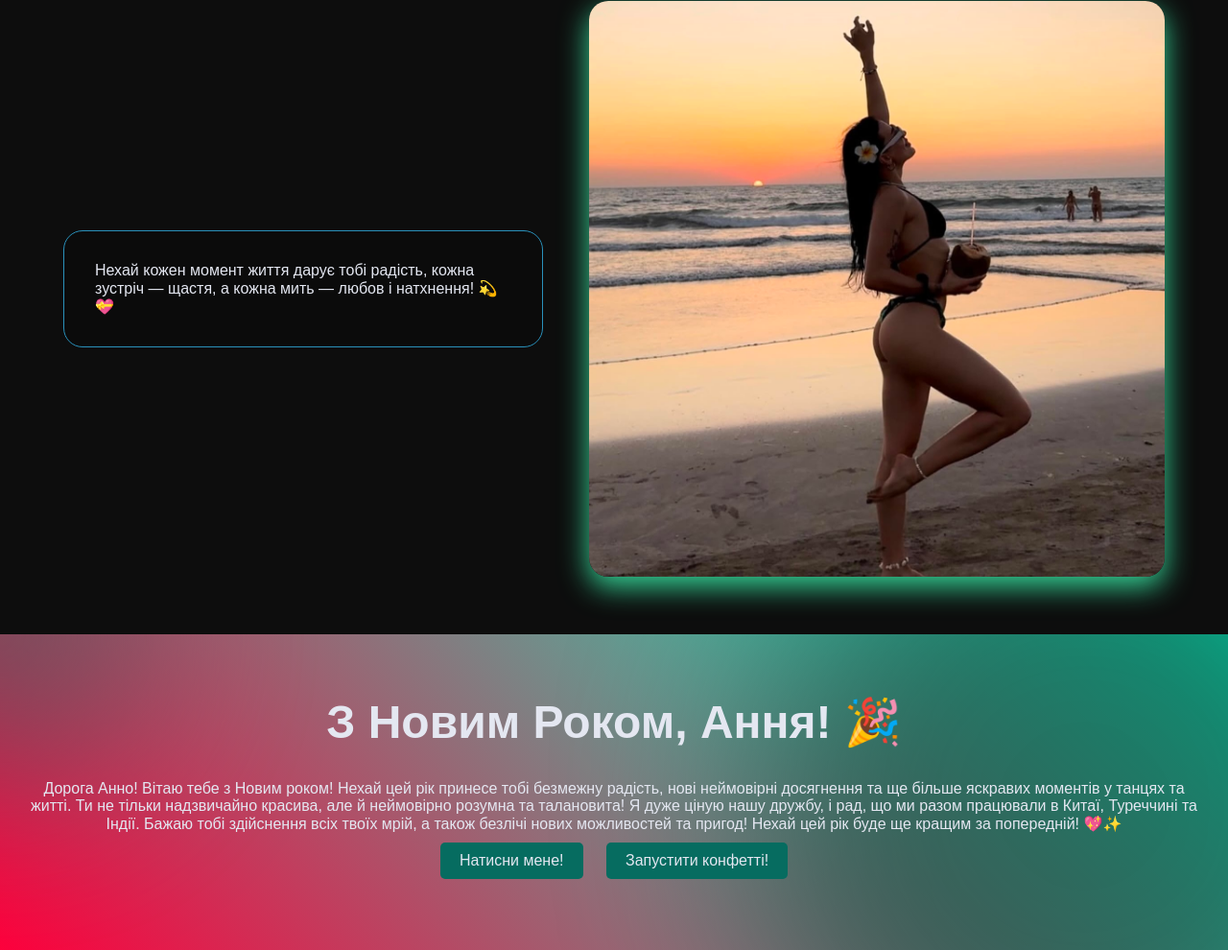
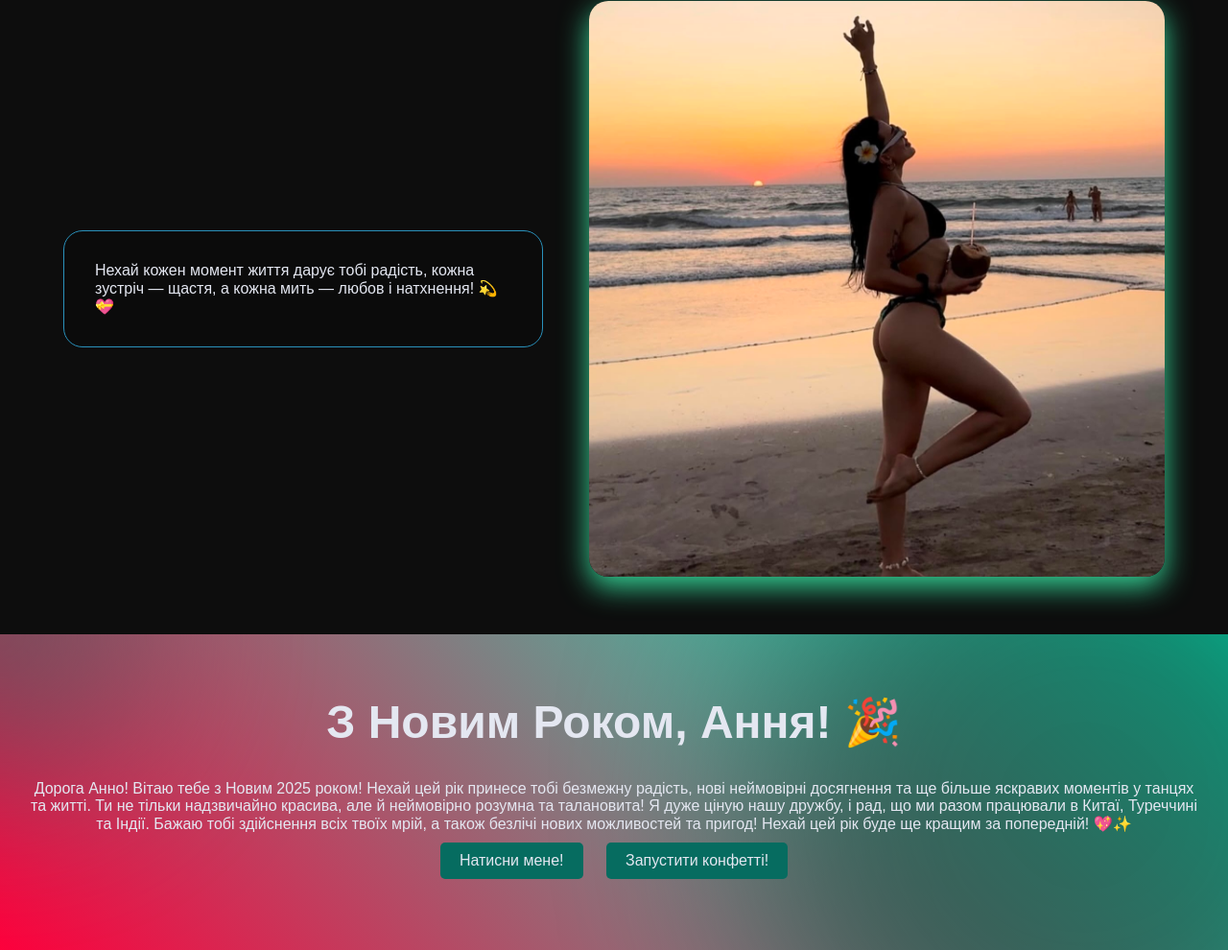
Before and after one commit to VadimKharovyuk/AnnyaKoshka, a plain HTML site: page index.html in a window 1280 px wide. Shown: the part 5899-6889 px from the top of the page at 96% size. Drawn offline with Linux system fonts and the light colour scheme.

Commit message:
add 2025

```diff
--- a/index.html
+++ b/index.html
@@ -3,7 +3,7 @@
 <head>
   <meta charset="UTF-8">
   <meta name="viewport" content="width=device-width, initial-scale=1.0">
-<!--    <title>С Новым Годом!</title>-->
+    <title>С Новым Годом!</title>
   <style>
 
     /*черная  панк*/
@@ -824,7 +824,7 @@
   <div class="footer-content">
     <h2 class="footer-title">З Новим Роком, Ання! 🎉</h2>
     <p class="greeting-text">
-      Дорога Анно! Вітаю тебе з Новим роком! Нехай цей рік принесе тобі безмежну радість, нові неймовірні досягнення та ще більше яскравих моментів у танцях та житті. Ти не тільки надзвичайно красива, але й неймовірно розумна та талановита! Я дуже ціную нашу дружбу, і рад, що ми разом працювали в Китаї, Туреччині та Індії. Бажаю тобі здійснення всіх твоїх мрій, а також безлічі нових можливостей та пригод! Нехай цей рік буде ще кращим за попередній! 💖✨
+      Дорога Анно! Вітаю тебе з Новим  2025 роком! Нехай цей рік принесе тобі безмежну радість, нові неймовірні досягнення та ще більше яскравих моментів у танцях та житті. Ти не тільки надзвичайно красива, але й неймовірно розумна та талановита! Я дуже ціную нашу дружбу, і рад, що ми разом працювали в Китаї, Туреччині та Індії. Бажаю тобі здійснення всіх твоїх мрій, а також безлічі нових можливостей та пригод! Нехай цей рік буде ще кращим за попередній! 💖✨
     </p>
     <div id="messages"></div>
     <button onclick="showNextMessage()">Натисни мене!</button>
```
